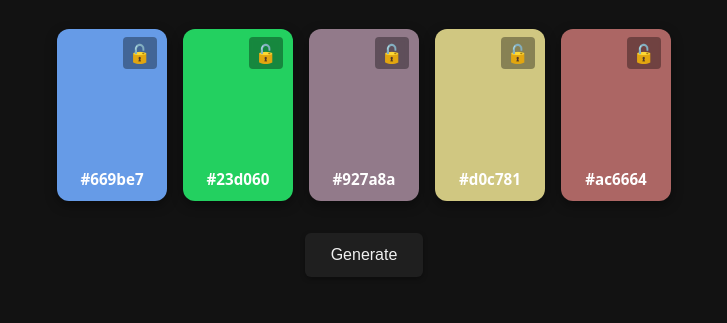
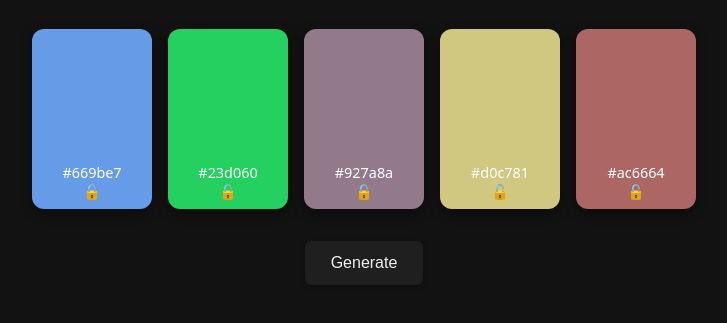
Before and after one commit to iihwa/colors, a plain HTML site: page index.html in a window 1280 px wide. Shown: the part 93-416 px from the top of the page, without its empty margins (276-1003 px from the left). Drawn offline with Linux system fonts and the light colour scheme.

Commit message:
Update style.css

```diff
--- a/style.css
+++ b/style.css
@@ -22,38 +22,39 @@ h1 {
 }
 
 .color {
-  width: 110px;
-  height: 160px;
+  width: 120px;
+  height: 180px;
   border-radius: 12px;
   position: relative;
   cursor: pointer;
   display: flex;
-  align-items: flex-end;
-  justify-content: center;
-  font-weight: 600;
-  font-size: 0.95rem;
+  flex-direction: column;
+  justify-content: flex-end;
+  align-items: center;
+  font-weight: 500;
+  font-size: 0.9rem;
   color: #ffffff;
   box-shadow: 0 4px 12px rgba(0, 0, 0, 0.4);
-  transition: transform 0.2s ease, box-shadow 0.2s ease;
-  padding-bottom: 12px;
-  user-select: none;
+  transition: transform 0.2s ease;
+  padding: 0.5rem;
+  box-sizing: border-box;
 }
 
 .color:hover {
   transform: scale(1.05);
-  box-shadow: 0 6px 16px rgba(0, 0, 0, 0.5);
 }
 
-.lock-icon {
-  position: absolute;
-  top: 8px;
-  right: 10px;
-  font-size: 18px;
-  color: #ffffff;
-  background-color: rgba(0, 0, 0, 0.35);
-  padding: 4px 6px;
+.color span {
+  margin: 3px 0;
+  padding: 3px 6px;
+  background: rgba(0, 0, 0, 0.3);
   border-radius: 4px;
-  backdrop-filter: blur(2px);
+  font-size: 0.8rem;
+  cursor: pointer;
+}
+
+.color span:hover {
+  background: rgba(0, 0, 0, 0.5);
 }
 
 button {
```
